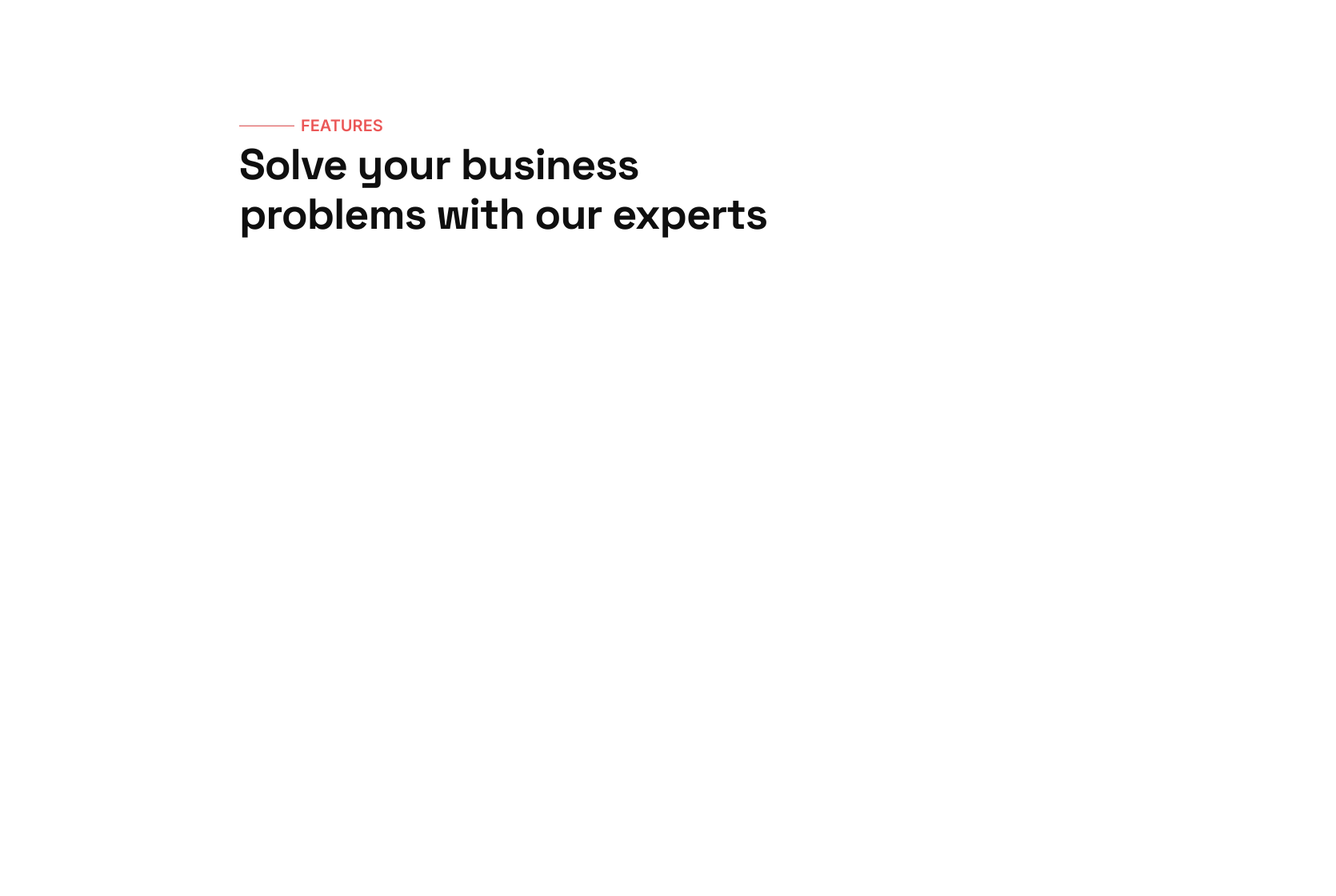
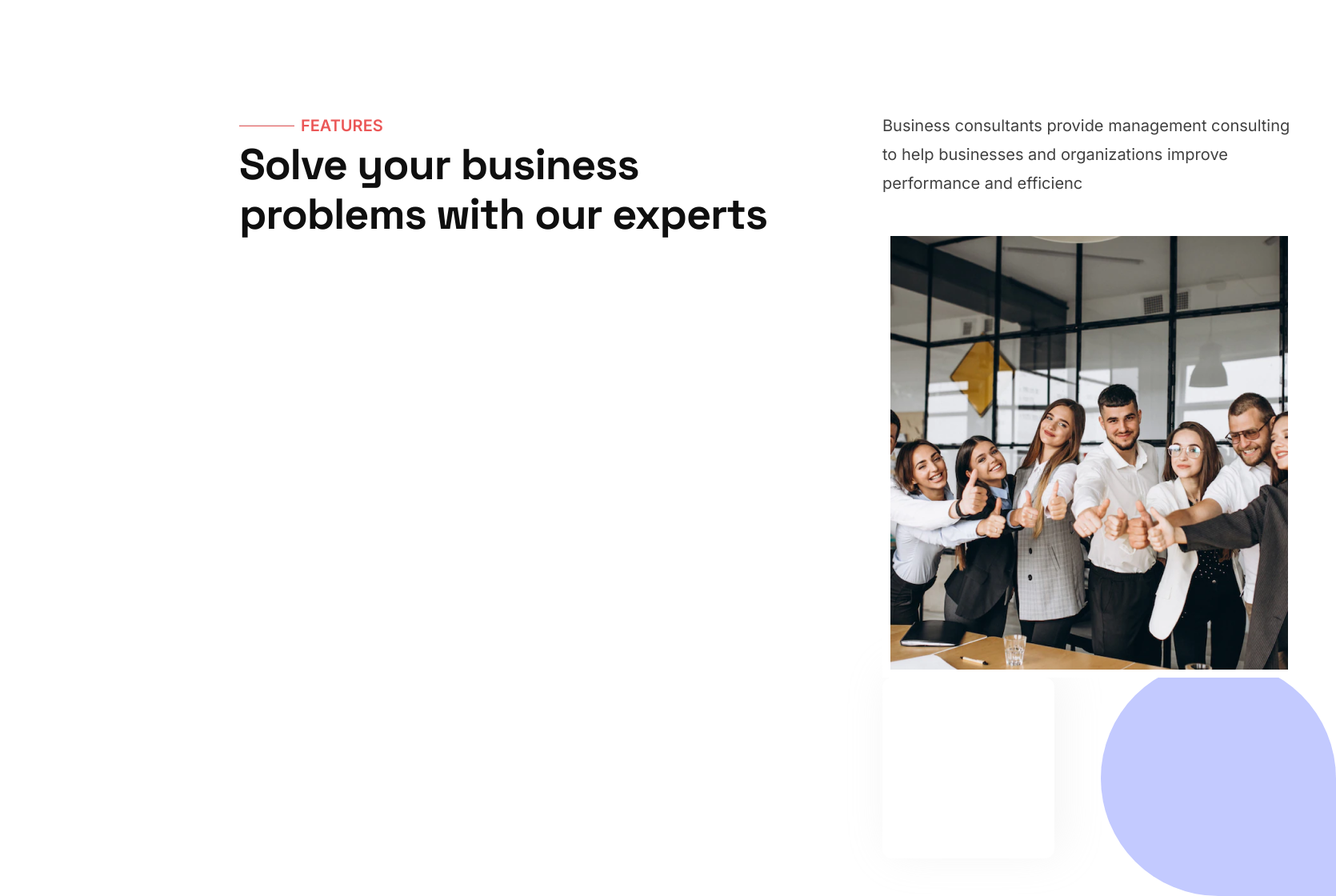
Before and after one commit to mahfuz091/oyolloo-task-clone, a React (Vite) app: page / in a window 1280 px wide. Shown: the part 2026-3146 px from the top of the page at 80% size, 1670 px wide, since content can reach past the window. Before the commit the page ends 2328 px from the top, so only its background shows below. Built offline with nearby package versions, Linux system fonts and the light colour scheme.

Commit message:
feature section update

```diff
--- a/src/Pages/Home/Features/Features.jsx
+++ b/src/Pages/Home/Features/Features.jsx
@@ -1,8 +1,9 @@
 import React, { useState } from "react";
+import feature from "../../../assets/Image/feature.png";
 
 const Features = () => {
   return (
-    <div className='mt-[140px] pl-[299px] pr-[250px]'>
+    <div className='mt-[140px] pl-[299px] pr-[250px] flex gap-[83px]'>
       <div>
         <h2 className='feature-text flex items-center gap-2'>
           <hr className='line1' />
@@ -12,6 +13,17 @@ const Features = () => {
           Solve your business problems with our experts
         </h1>
       </div>
+      <div>
+        <p className='feature-description mb-[38px]'>
+          Business consultants provide management consulting to help businesses
+          and organizations improve performance and efficienc
+        </p>
+        <div className='relative'>
+          <img className='' src={feature} alt='' />
+          <div className='project-success'></div>
+          <div className='element absolute -bottom-[47px] -right-[50px] -z-10'></div>
+        </div>
+      </div>
     </div>
   );
 };
--- a/src/index.css
+++ b/src/index.css
@@ -229,3 +229,27 @@
   letter-spacing: -1.08px;
   width: 721px;
 }
+.feature-description {
+  color: #404040;
+  width: 517px;
+  font-family: Inter;
+  font-size: 20px;
+  font-style: normal;
+  font-weight: 400;
+  line-height: 36px; /* 180% */
+}
+.element {
+  width: 294px;
+  height: 294px;
+  flex-shrink: 0;
+  border-radius: 147px 147px 0px 147px;
+  background: #c3caff;
+}
+.project-success {
+  width: 215px;
+  height: 226px;
+  flex-shrink: 0;
+  border-radius: 12px;
+  background: var(--neutral-pure-white, #fff);
+  box-shadow: 8px -7px 54px 0px rgba(202, 202, 202, 0.2);
+}
```
Also changed, not shown: src/assets/Image/feature.png (added).
